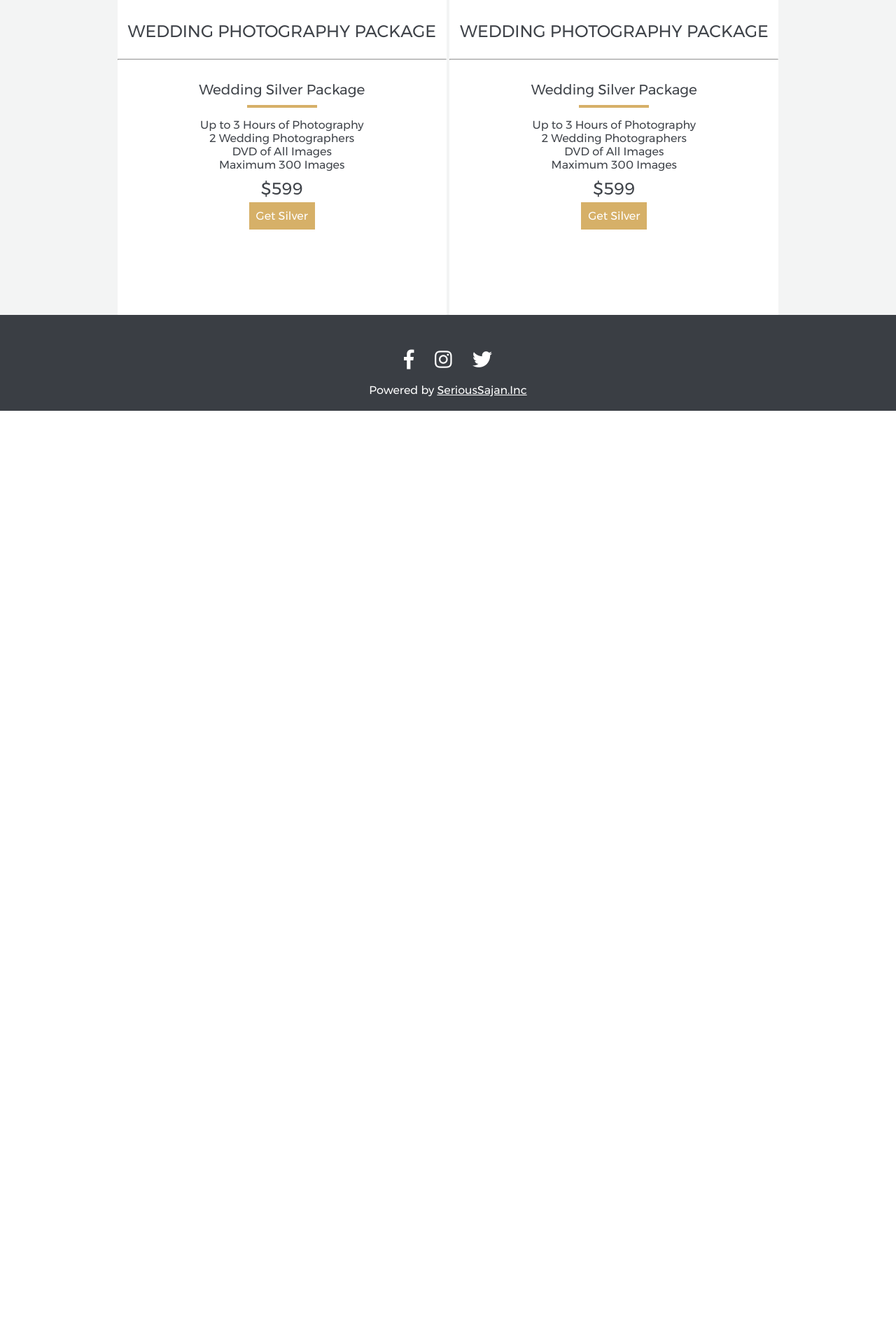
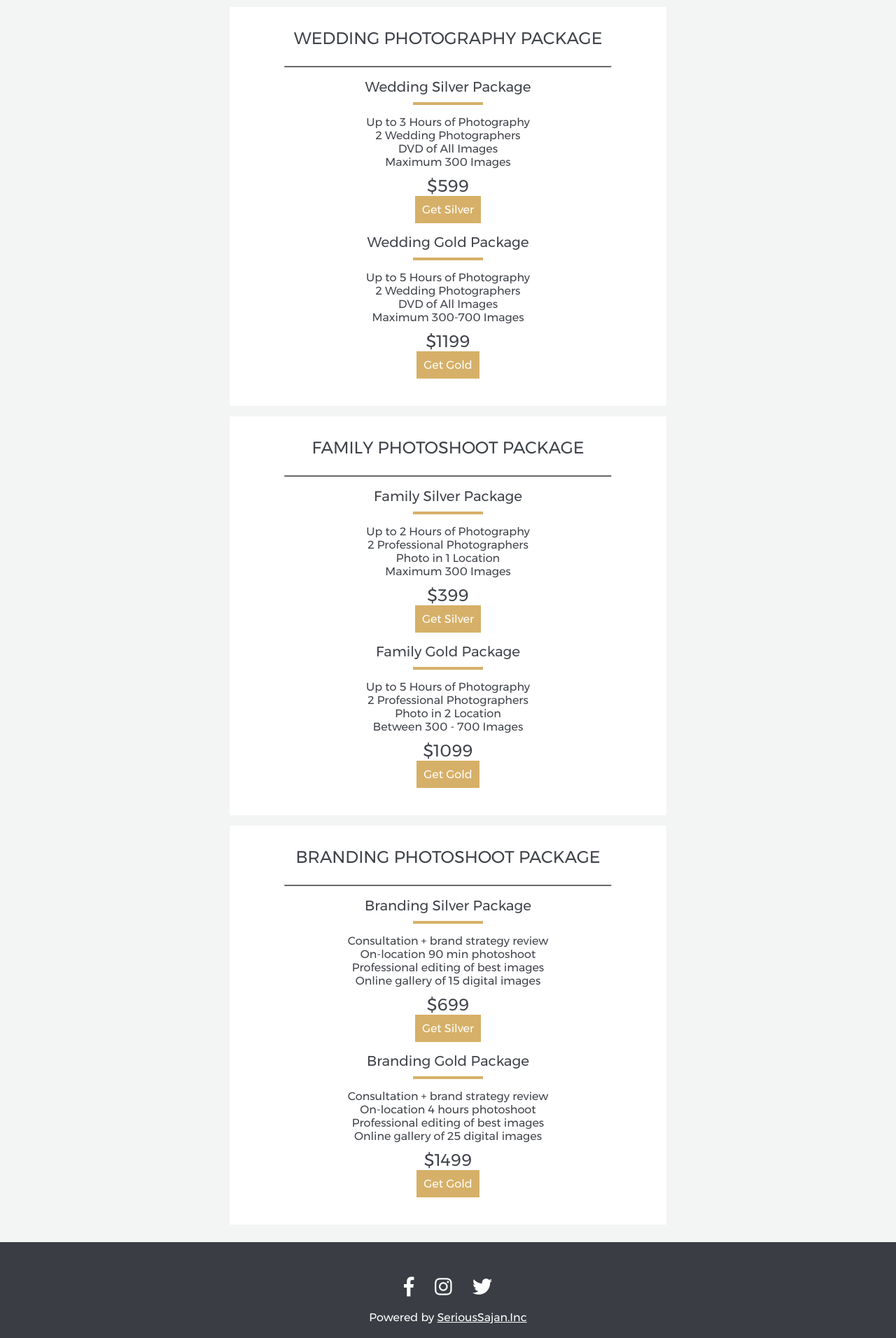
Before and after one commit to aldhipradana/SeriousPixel, a PHP site: page /index.php?page=pricelist in a window 1280 px wide. Shown: the part 300-2212 px from the top of the page at 70% size. Before the commit the page ends 887 px from the top, so only its background shows below. Run offline with PHP 8.4, Linux system fonts and the light colour scheme.

Commit message:
Update Pricelist

```diff
--- a/assets/css/pricelist.css
+++ b/assets/css/pricelist.css
@@ -7,26 +7,31 @@ section.Pricesection .row {
     max-width: 1000px;
     margin: 0 auto;
     padding: 0 0 30;
+    font-family: "Montserrat";
+    padding: 10 20px 10;
+    font-size: 12pt;
+    color: #3f4349;
 }
 section.Pricesection .row .column {
-    width: 49%;
+    width: 65%;
     display: inline-block;
 }
 section.Pricesection .Box {
     width: 100%;
-    max-height: 450px;
+    max-height: 570px;
     height: 100%;
     background-color: #ffffff;
+    margin: 0 0 15;
 }
 section.Pricesection .Box h2 {
     font-family: "Montserrat";
-    padding: 30 0;
+    padding: 30 0 15;
     color: #3f4349;
 }
 section.Pricesection .Box h2 hr {
     background-color: #3f4349;
-    width: 100%;
-    height: 2px;
+    width: 75%;
+    height: 3px;
     margin: 25px auto auto;
 }
 section.Pricesection .row h3 {
@@ -42,14 +47,8 @@ section.Pricesection .row h3 hr {
     border: unset;
     margin: 10px auto;
 }
-section.Pricesection .row {
-    font-family: "Montserrat";
-    padding: 0 20px;
-    font-size: 12pt;
-    color: #3f4349;
-}
 section.Pricesection .row .column .content {
-    margin: 15px auto;
+    margin: 15px auto 25px;
 }
 
 section.Pricesection .row .column .content p.price {
--- a/assets/template/page/pricelist.php
+++ b/assets/template/page/pricelist.php
@@ -1,8 +1,8 @@
 <section class="Pricesection">
-    <!-- WEDDING -->
+
     <div class="row">
-
         <div class="column">
+            <!-- WEDDING -->
             <div class="box">
                 <h2>WEDDING PHOTOGRAPHY PACKAGE
                     <hr></h2>
@@ -11,41 +11,111 @@
                         <hr></h3>
                         <div class="content">
                             <p>Up to 3 Hours of Photography</p>
-                            <p>
-                                2 Wedding Photographers</p>
+                            <p>2 Wedding Photographers</p>
                             <p>DVD of All Images</p>
                             <p>Maximum 300 Images</p>
                             <p class="price">$599</p>
+                            <a href="#">Get Silver</a>
                         </div>
-                        <a href="#">Get Silver</a>
-                    </div>
-                </div>
 
-                <div class="column">
+                        <h3>Wedding
+                        <span>Gold Package</span>
+                        <hr></h3>
+                        <div class="content">
+                            <p>Up to 5 Hours of Photography</p>
+                            <p>2 Wedding Photographers</p>
+                            <p>DVD of All Images</p>
+                            <p>Maximum 300-700 Images</p>
+                            <p class="price">$1199</p>
+                            <a href="#">Get Gold</a>
+                        </div>
+            </div>
+            <!-- FAMILY -->
+            <div class="box">
+                <h2>FAMILY PHOTOSHOOT PACKAGE
+                    <hr></h2>
+                    <h3>Family
+                        <span>Silver Package</span>
+                        <hr></h3>
+                        <div class="content">
+                            <p>Up to 2 Hours of Photography</p>
+                            <p>2 Professional Photographers</p>
+                            <p>Photo in 1 Location</p>
+                            <p>Maximum 300 Images</p>
+                            <p class="price">$399</p>
+                            <a href="#">Get Silver</a>
+                        </div>
+
+                        <h3>Family
+                        <span>Gold Package</span>
+                        <hr></h3>
+                        <div class="content">
+                            <p>Up to 5 Hours of Photography</p>
+                            <p>2 Professional Photographers</p>
+                            <p>Photo in 2 Location</p>
+                            <p>Between 300 - 700 Images</p>
+                            <p class="price">$1099</p>
+                            <a href="#">Get Gold</a>
+                        </div>
+            </div>
+            <!-- BRANDING -->
+            <div class="box">
+                <h2>BRANDING PHOTOSHOOT PACKAGE
+                    <hr></h2>
+                    <h3>Branding
+                        <span>Silver Package</span>
+                        <hr></h3>
+                        <div class="content">
+                            <p>Consultation + brand strategy review</p>
+                            <p>On-location 90 min photoshoot</p>
+                            <p>Professional editing of best images</p>
+                            <p>Online gallery of 15 digital images</p>
+                            <p class="price">$699</p>
+                            <a href="#">Get Silver</a>
+                        </div>
+
+
+                        <h3>Branding
+                        <span>Gold Package</span>
+                        <hr></h3>
+                        <div class="content">
+                            <p>Consultation + brand strategy review</p>
+                            <p>On-location 4 hours photoshoot</p>
+                            <p>Professional editing of best images</p>
+                            <p>Online gallery of 25 digital images</p>
+                            <p class="price">$1499</p>
+                            <a href="#">Get Gold</a>
+                        </div>
+
+            </div>
+        </div>
+    </div>
+</section>
+                <!-- <div class="column">
                     <div class="box">
-                        <!-- DISINI ATUR JUDUL-JUDUL PACKAGE NYA -->
+                        *DISINI ATUR JUDUL-JUDUL PACKAGE NYA*
                         <h2>WEDDING PHOTOGRAPHY PACKAGE
                             <hr></h2>
-                            <!-- ATUR H3 NYA -->
+                            *ATUR H3 NYA*
                             <h3>Wedding
                                 <span>Silver Package</span>
                                 <hr></h3>
                                 <div class="content">
-                                    <!-- ATUR CONTENT -->
+                                    *ATUR CONTENT*
                                     <p>Up to 3 Hours of Photography</p>
                                     <p>
                                         2 Wedding Photographers</p>
                                     <p>DVD of All Images</p>
                                     <p>Maximum 300 Images</p>
-                                    <!-- ATUR HARGA -->
+                                    *ATUR HARGA*
                                     <p class="price">$599</p>
                                 </div>
-                                <!-- LINK -->
+                                *LINK*
                                 <a href="#">Get Silver</a>
                             </div>
                         </div>
 
-                    </div>
+                    </div> -->
 
                     <!-- <div style="background-color:#3f4349; width:750px; height:2px; margin:
                     auto"></div> -->
@@ -92,5 +162,3 @@
                     <p>Get Silver</p> </a> <a href=""> <p>Get Gold</p> </a> </div> </div> </div>
                     </div> -->
                     <!-- -->
-
-                </section>
```
